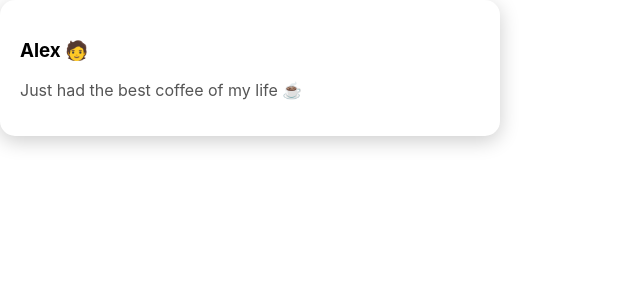
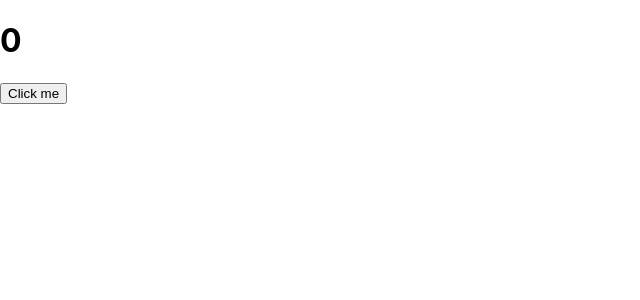
Before and after one commit to jerryje01/my-first-react, a React (Create React App) app: page / in a window 1280 px wide. Shown: the top 300 px of the page, without its empty margins (0-640 px from the left). Built offline with nearby package versions, Linux system fonts and the light colour scheme.

Commit message:
changed to count

```diff
--- a/src/App.js
+++ b/src/App.js
@@ -1,13 +1,14 @@
-import StatusCard from "./StatusCard.js";
+import { useState } from "react";
 
 function App() {
+  const [count, setCount] = useState(0);
+
   return (
     <div>
-      <StatusCard
-        username="Alex"
-        emoji="🧑"
-        text="Just had the best coffee of my life ☕"
-      />
+      <h1>{count}</h1>
+      <button onClick={() => setCount(count + 1)}>
+        Click me
+      </button>
     </div>
   );
 }
```
